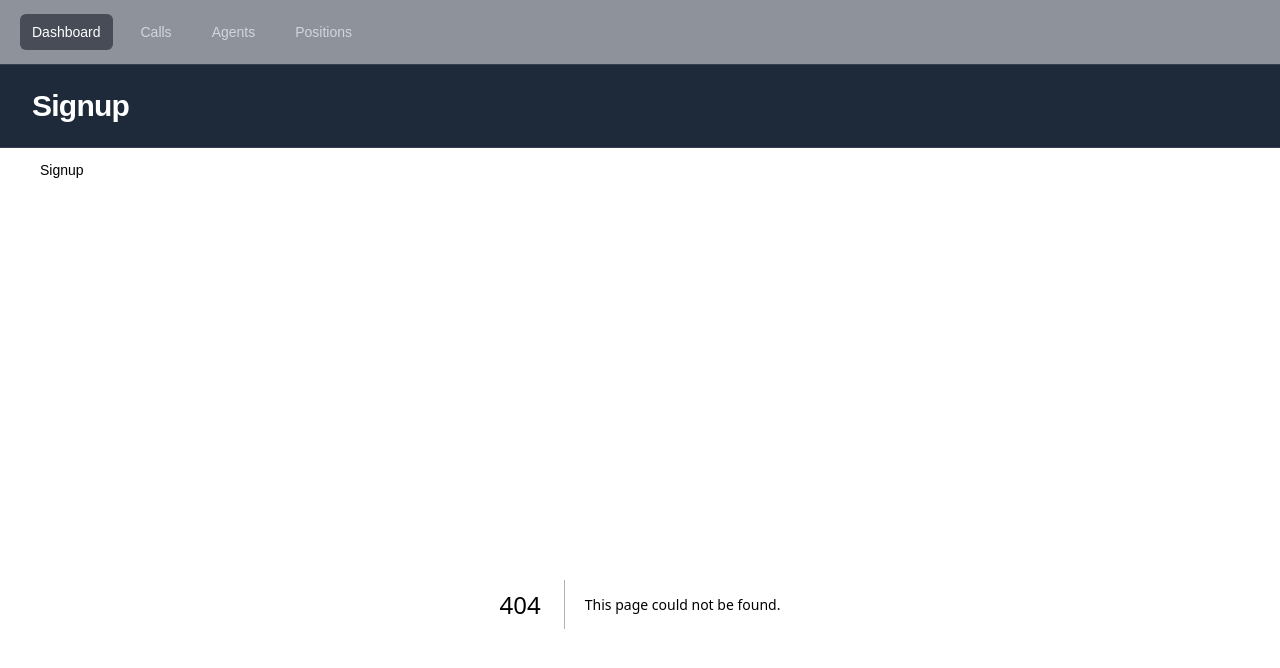
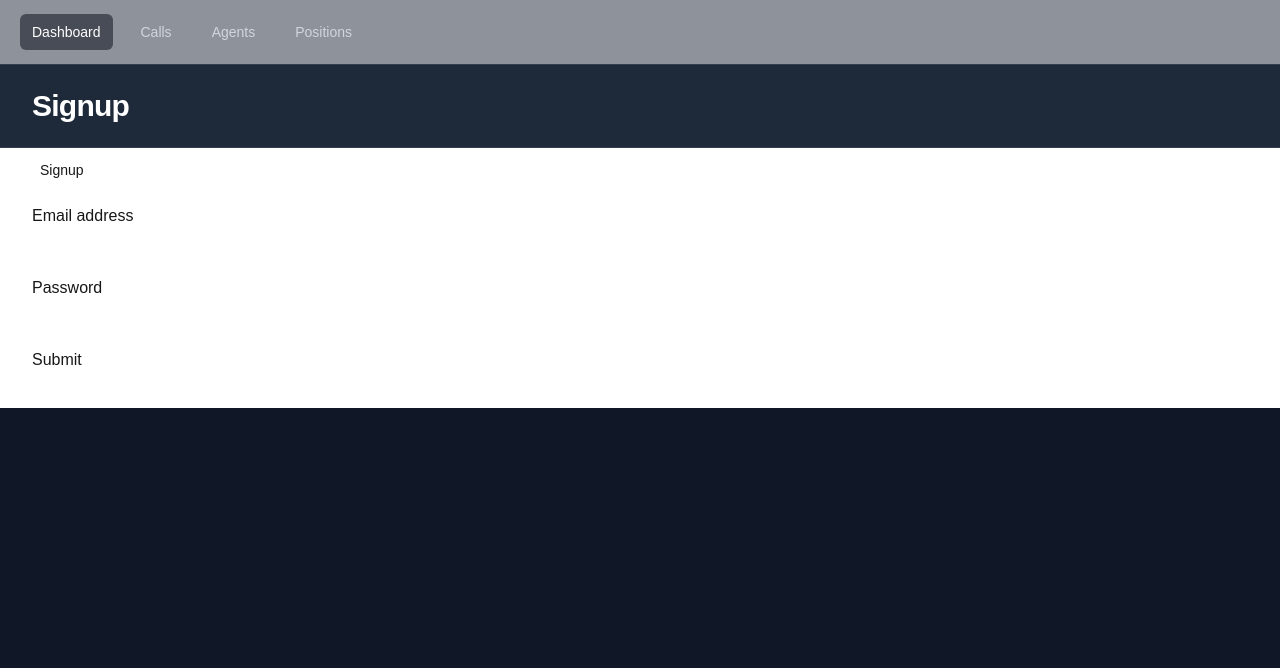
Before and after one commit to danieldhems/job-search, a Next.js app: page /signup in a window 1280 px wide. Before the commit this address had no page. Shown: the top 668 px of the page. Built offline with nearby package versions, Linux system fonts and the light colour scheme.

Commit message:
Begin implementing user signup.

```diff
--- /dev/null
+++ b/src/app/api/mysql/signup/route.ts
@@ -0,0 +1,31 @@
+import { NextResponse } from "next/server";
+import mysql from "mysql2/promise";
+
+export async function POST(req: Request, res: NextResponse) {
+  const connection = await mysql.createConnection({
+    user: "jobsearch1",
+    password: "Cat09021988",
+    host: "localhost",
+    database: "job_search"
+  });
+
+  try {
+    const query = `
+      INSERT INTO users
+
+    `;
+
+    const [results] = await connection.query(query);
+    console.log("calls query result", results);
+
+    return NextResponse.json(results);
+  } catch (error) {
+    console.log("calls query error", error)
+    const response = {
+      error,
+      returnedStatus: 200,
+    };
+
+    return NextResponse.json(response, { status: 200 })
+  }
+}
--- /dev/null
+++ b/src/app/signup/SignupForm.tsx
@@ -0,0 +1,42 @@
+"use client";
+
+import { FormEvent } from "react";
+
+export default function SignupForm() {
+  async function onSubmit(event: FormEvent<HTMLFormElement>) {
+    event.preventDefault()
+
+    const form = event.target as HTMLFormElement;
+    const data = {
+      emailAddress: form.email_address.value,
+      passport: form.password.value,
+    };
+
+    const request = await fetch('/api/mysql/signup', {
+      method: 'POST',
+      headers: {
+        "Content-Type": "application/json",
+      },
+      body: JSON.stringify(data),
+    });
+
+    // Handle response if necessary
+    const response = await request.json();
+  }
+
+  return (
+    <form onSubmit={onSubmit}>
+      <div className="mb-3">
+        <label>Email address</label>
+        <input type="text" name="email_address" id="input-phone-number" className="block w-full rounded-md bg-white/5 px-3 py-1.5 text-base text-white outline-1 -outline-offset-1 outline-white/10 placeholder:text-gray-500 focus:outline-2 focus:-outline-offset-2 focus:outline-indigo-500 sm:text-sm/6"></input>
+      </div>
+      <div className="mb-3">
+        <label>Password</label>
+        <input type="password" name="password" id="input-agent-name" className="block w-full rounded-md bg-white/5 px-3 py-1.5 text-base text-white outline-1 -outline-offset-1 outline-white/10 placeholder:text-gray-500 focus:outline-2 focus:-outline-offset-2 focus:outline-indigo-500 sm:text-sm/6"></input>
+      </div>
+      <div className="mb-3">
+        <input type="submit"></input>
+      </div>
+    </form>
+  )
+}
--- /dev/null
+++ b/src/app/signup/page.tsx
@@ -0,0 +1,7 @@
+import SignupForm from "./SignupForm";
+
+export default function SignupPage() {
+  return (
+    <SignupForm />
+  )
+}
```
